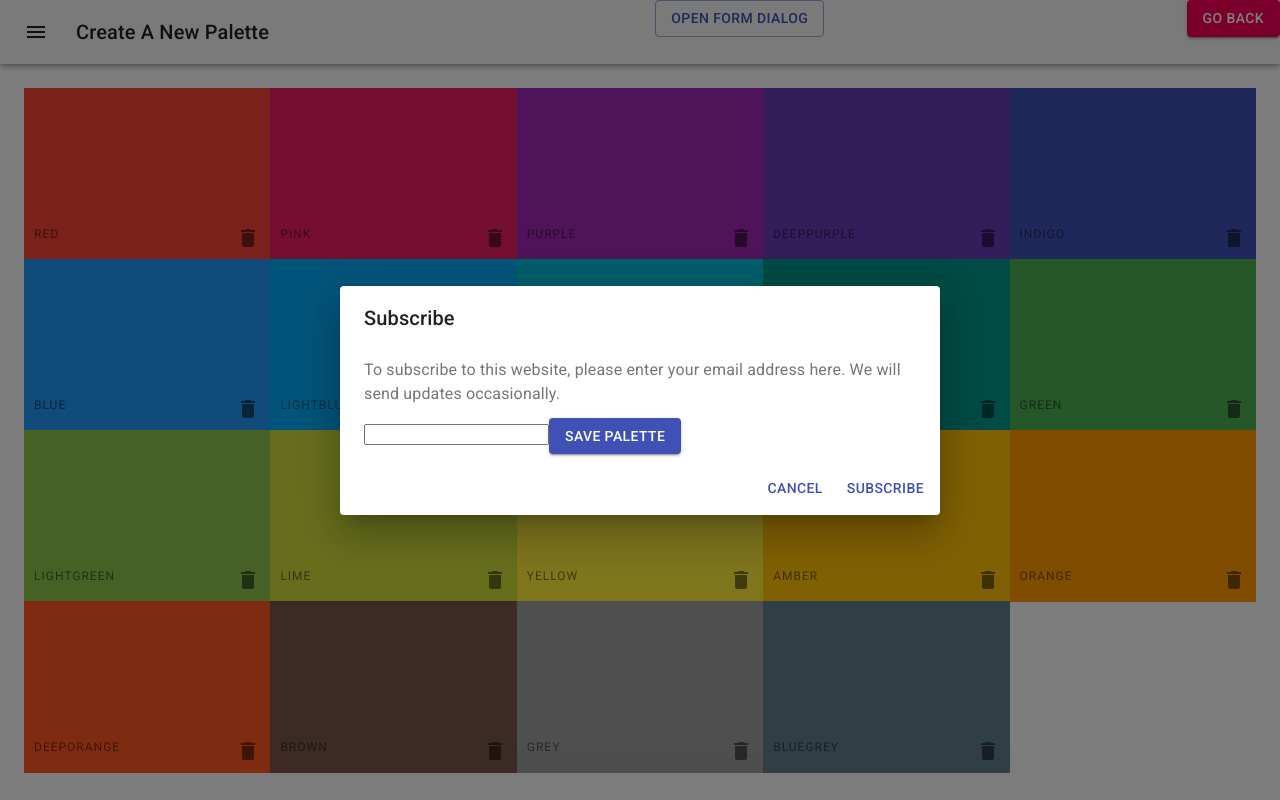
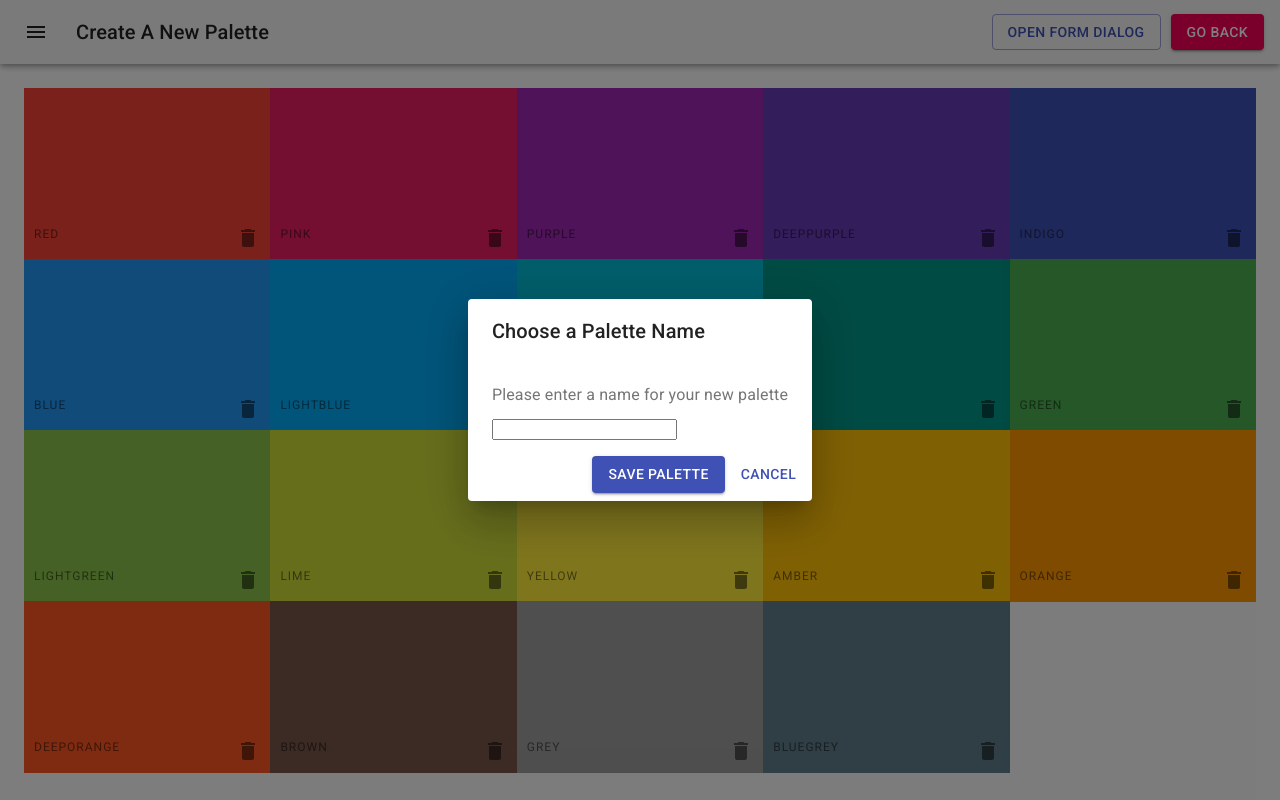
Before and after one commit to Vainakh/Colors_App, a React (Create React App) app: page /palette/new in a window 1280 px wide. Both pictures are taken after a click on the button "OPEN FORM DIALOG". Built offline with nearby package versions, Linux system fonts and the light colour scheme.

Commit message:
Style dialog

```diff
--- a/src/PaletteFormNav.js
+++ b/src/PaletteFormNav.js
@@ -24,7 +24,8 @@ const styles = (theme) => ({
     }),
     flexDirection: 'row',
     justifyContent: 'space-between',
-    height: "64px"
+    height: "64px",
+    alignItems: 'center'
   },
   appBarShift: {
     width: `calc(100% - ${drawerWidth}px)`,
@@ -38,7 +39,16 @@ const styles = (theme) => ({
     marginRight: theme.spacing(2),
   },
   navBtns: {
-
+    margin: '1rem',
+    display: 'flex',
+    flexDirection: 'row',
+    justifyContent: 'space between'
+  },
+  button: {
+  },
+  link: {
+    textDecoration: 'none',
+    marginLeft: '10px'
   }
 })
 
@@ -86,8 +96,8 @@ class PaletteFormNav extends Component {
 
               </ValidatorForm> */}
           </Toolbar>
-            {/* <div className={classes.navBtns}>
-              <form onSubmit={handleSubmit}>
+            <div className={classes.navBtns}>
+              {/* <form onSubmit={handleSubmit}>
                 <input
                   label="New Palette Name"
                   value={newPaletteName}
@@ -109,11 +119,15 @@ class PaletteFormNav extends Component {
                 newPaletteName={newPaletteName}
                 handlePaletteChange={handlePaletteChange}
               />
-                <Link to='/'>
-                  <Button variant='contained' color='secondary'>Go Back</Button>
+                <Link to='/' className={classes.link}>
+                  <Button
+                    // className={classes.button}
+                    variant='contained'
+                    color='secondary'>Go Back</Button>
                 </Link>
-              {/* </div>
-            <Button></Button> */}
+
+              </div>
+            {/* <Button></Button> */}
         </AppBar>
       </div>
     )
--- a/src/PaletteMetaForm.js
+++ b/src/PaletteMetaForm.js
@@ -20,27 +20,37 @@ function PaletteMetaForm(props) {
 
   return (
     <div>
-      <Button variant="outlined" color="primary" onClick={handleClickOpen}>
+      <Button
+        variant="outlined"
+        color="primary"
+        onClick={handleClickOpen}>
         Open form dialog
       </Button>
-      <Dialog open={open} onClose={handleClose} aria-labelledby="form-dialog-title">
+      <Dialog
+        open={open}
+        onClose={handleClose}
+        aria-labelledby="form-dialog-title">
         <DialogTitle id="form-dialog-title">
-          Subscribe
+          Choose a Palette Name
         </DialogTitle>
+        <form onSubmit={props.handleSubmit}>
         <DialogContent>
           <DialogContentText>
-            To subscribe to this website, please enter your email address here. We will send updates
-            occasionally.
+            Please enter a name for your new palette
           </DialogContentText>
-          <form onSubmit={props.handleSubmit}>
             <input
               label="New Palette Name"
               value={props.newPaletteName}
               name="newPaletteName"
               onChange={props.handlePaletteChange}
+              fullWidth
+              margin='normal'
               // validator={["required"]}
               // errorMessages={["Enter Palette Name"]}
               />
+
+            </DialogContent>
+          <DialogActions>
           <Button
                 variant='contained'
                 color='primary'
@@ -48,16 +58,14 @@ function PaletteMetaForm(props) {
                 >
                 Save Palette
               </Button>
-              </form>
-        </DialogContent>
-        <DialogActions>
-          <Button onClick={handleClose} color="primary">
+              <Button
+                onClick={handleClose}
+                color="primary">
                 Cancel
               </Button>
-          <Button onClick={handleClose} color="primary">
-            Subscribe
-          </Button>
           </DialogActions>
+
+        </form>
       </Dialog>
     </div>
   );
```
Lines whose indentation alone changed are shown as unchanged.
